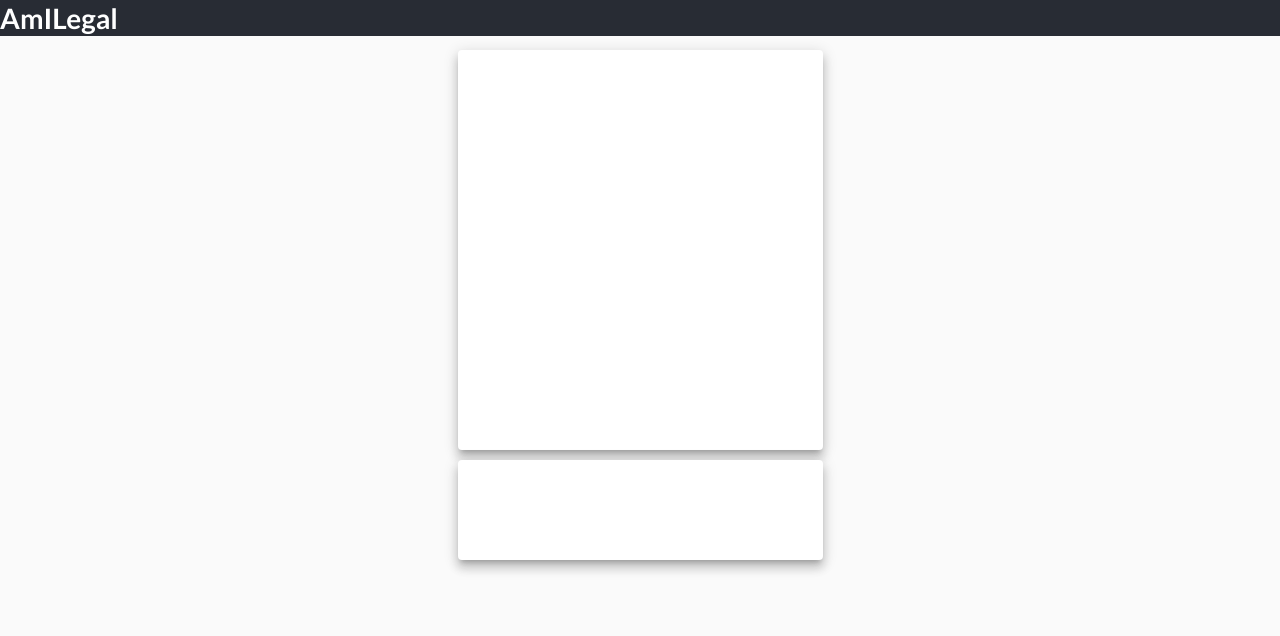
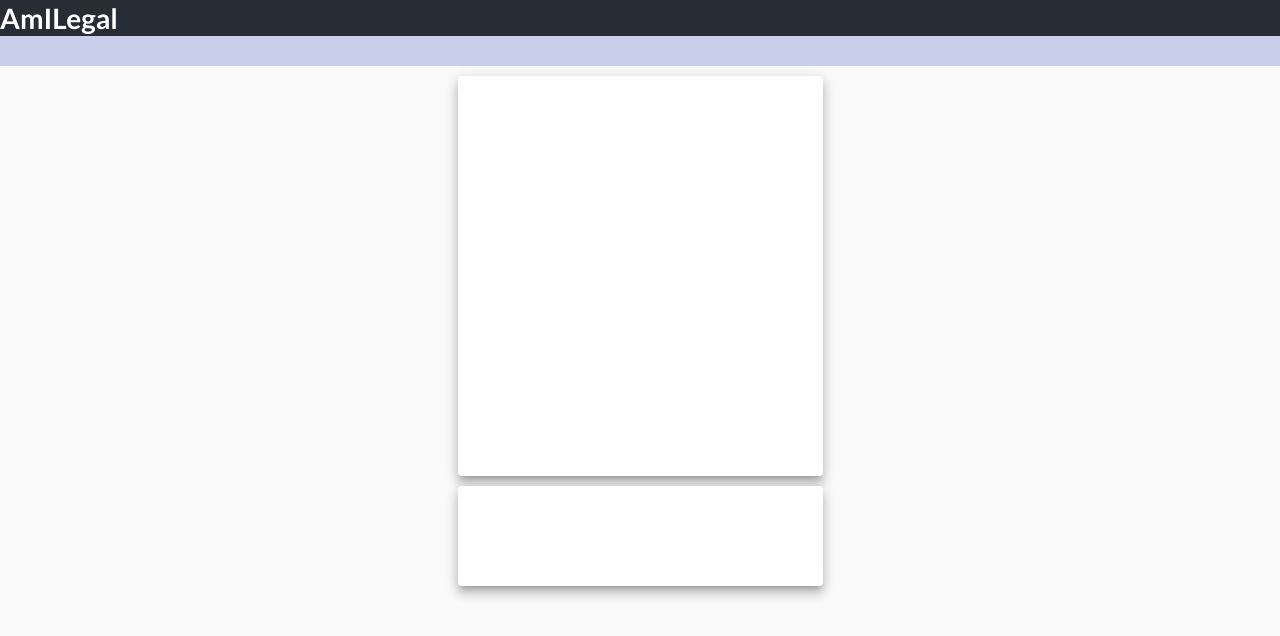
Before and after one commit to matthewbcool/amilegal, a React (Create React App) app: page / in a window 1280 px wide. Shown: the top 636 px of the page. Built offline with nearby package versions, Linux system fonts and the light colour scheme.

Commit message:
progress bar with inline style

```diff
--- a/src/App.js
+++ b/src/App.js
@@ -18,10 +18,12 @@ export default class App extends Component {
         <header className='App-header'>
           <h1>AmILegal</h1>
         </header>
+        <LinearProgress
+          style={{ height: '30px' }}
+          variant='determinate'
+          value={this.state.progressValue}
+        />
         <Grid container direction='column' justify='center' alignItems='center'>
-          <Grid item xs={12}>
-            <LinearProgress variant='indeterminate' value={0} />
-          </Grid>
           <Grid item xs={12}>
             <Card raised className='questions-card' />
           </Grid>
```
